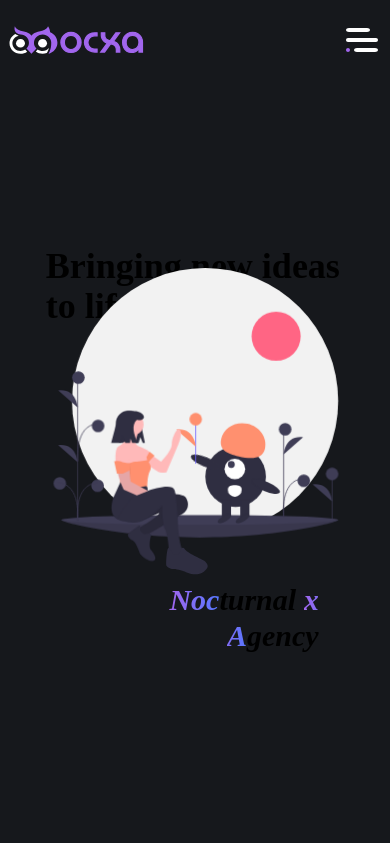
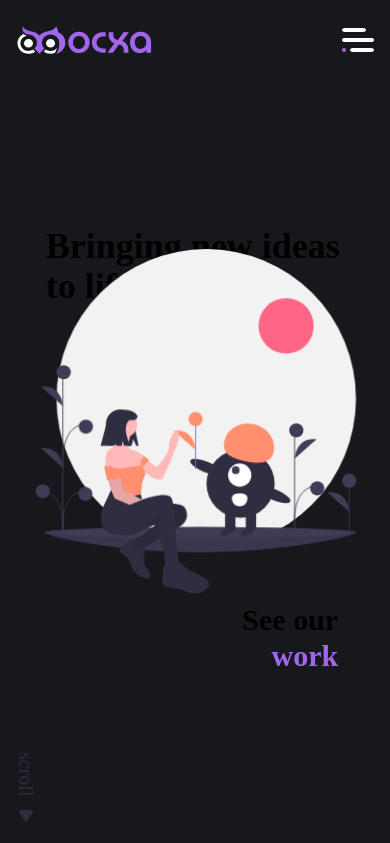
Before and after one commit to gowth6m/nocxa-website, a Next.js app: page / in a window 390 px wide. Shown: the top 843 px of the page. Built offline with nearby package versions, Linux system fonts and the light colour scheme; a web font is replaced by a local one.

Commit message:
updated intro page on mobile

```diff
--- a/components/Intro.tsx
+++ b/components/Intro.tsx
@@ -1,3 +1,5 @@
+import { FontAwesomeIcon } from "@fortawesome/react-fontawesome";
+import { faPlay } from "@fortawesome/free-solid-svg-icons";
 import React from "react";
 import { ArrowDownIcon } from "./misc/Icons";
 import { ArrowArt, Illustration1 } from "./misc/Illustrations.";
@@ -38,12 +40,27 @@ export default function Intro() {
             <h1 className="text-4xl font-bold font-museo mix-blend-difference z-10 w-5/6 mb-[-16%]">
               Bringing new ideas to life.
             </h1>
-            <Illustration1 className="w-[80%] h-auto" fill="var(--orange)" />
+            <Illustration1 className="w-[90%] h-auto" fill="var(--orange)" />
           </div>
-          <div className="flex flex-row">
-            <div className="text-3xl font-bold font-museo w-4/6 text-right ml-auto italic my-2">
-              <span className="grad-bg-text">Noc</span>turnal{" "}
-              <span className="grad-bg-text">x A</span>gency
+          <div className="flex flex-row w-[80%]">
+            <div className="text-3xl font-bold font-museo w-4/6 text-right ml-auto my-2">
+              {/* <span className="grad-bg-text">Noc</span>turnal{" "}
+              <span className="grad-bg-text">x A</span>gency */}
+              See our <br />
+              <span className="text-[var(--purple)]"> work</span>
+            </div>
+          </div>
+
+          <div className="flex flex-col w-[100%] animate-pulse">
+            <div className="vert-text text-[var(--leafgrey)] text-xl font-museo absolute bottom-[3rem] left-3">
+              scroll
+            </div>
+
+            <div className="h-[0.7rem] w-[0.7rem] absolute bottom-[1.8rem] left-5 rounded-full">
+              <FontAwesomeIcon
+                icon={faPlay}
+                className="text-[var(--leafgrey)] rotate-90"
+              />
             </div>
           </div>
         </div>
--- a/components/NavBar.tsx
+++ b/components/NavBar.tsx
@@ -48,24 +48,17 @@ export default function NavBar() {
         <div className="fixed top-2 w-full flex justify-center items-center h-16 bg-transparent">
           <div className="container fixed mx-auto h-16 flex font-museo">
             {/* MOBILE */}
-            <div className="flex justify-between items-center w-full md:mx-4 mx-1">
+            <div className="flex justify-between items-center w-full md:mx-4">
               {/* LOGO */}
-              <div className="flex-1-1 md:flex-1 flex justify-start md:w-full mx-0 px-0">
-                {true ? (
+              <div className="flex-1-1 md:flex-1 flex justify-start md:w-full px-0 m-3">
                 <NocxaLogo
                   secondaryColor="var(--purple)"
-                    className="md:mr-auto md:w-auto mx-0 h-8 w-36"
+                  className="md:mr-auto md:w-auto h-8 w-36"
                 />
-                ) : (
-                  <NocxaIcon
-                    secondaryColor="var(--purple)"
-                    className="md:mr-auto md:w-auto mx-1 h-14 w-14"
-                  />
-                )}
               </div>
 
               <div
-                className="m-2 cursor-pointer md:hidden z-50"
+                className="cursor-pointer md:hidden z-50 m-4"
                 onClick={() => {
                   setMenuOpened(!menuOpened);
                 }}
@@ -114,22 +107,15 @@ export default function NavBar() {
             {/* MOBILE */}
             <div className="flex justify-between items-center w-full md:mx-4 mx-1">
               {/* LOGO */}
-              <div className="flex-1-1 md:flex-1 flex justify-start md:w-full mx-0 px-0">
-                {visible ? (
-                  <NocxaLogo
-                    secondaryColor="var(--purple)"
-                    className="md:mr-auto md:w-auto mx-0 h-8 w-36"
-                  />
-                ) : (
+              <div className="flex-1-1 md:flex-1 flex justify-start md:w-full m-3 px-0">
                 <NocxaIcon
                   secondaryColor="var(--purple)"
-                    className="md:mr-auto md:w-auto mx-1 h-14 w-14"
+                  className="md:mr-auto md:w-auto h-14 w-14"
                 />
-                )}
               </div>
 
               <div
-                className="m-2 cursor-pointer md:hidden z-50"
+                className="cursor-pointer md:hidden z-50 m-3"
                 onClick={() => {
                   setMenuOpened(!menuOpened);
                 }}
@@ -186,14 +172,14 @@ function MobileNavMenu({ menuOpened, setMenuOpened, navLinks }: any) {
       animate={menuOpened ? "transform" : "stop"}
     >
       <div className="w-full p-2 flex flex-row justify-between">
-        <div className="flex-1-1 md:flex-1 flex justify-start md:w-full mx-0 px-0 my-2">
+        <div className="flex-1-1 md:flex-1 flex justify-start md:w-full mx-2 my-3 px-0">
           <NocxaLogo
             secondaryColor="var(--pink)"
-            className="md:mr-auto md:w-auto mx-0 h-8 w-36"
+            className="md:mr-auto md:w-auto h-8 w-36"
           />
         </div>
         <div
-          className="mx-2 my-2 cursor-pointer md:hidden z-50"
+          className="cursor-pointer md:hidden z-50 m-3"
           onClick={() => {
             setMenuOpened(!menuOpened);
           }}
```
Lines whose indentation alone changed are shown as unchanged.
